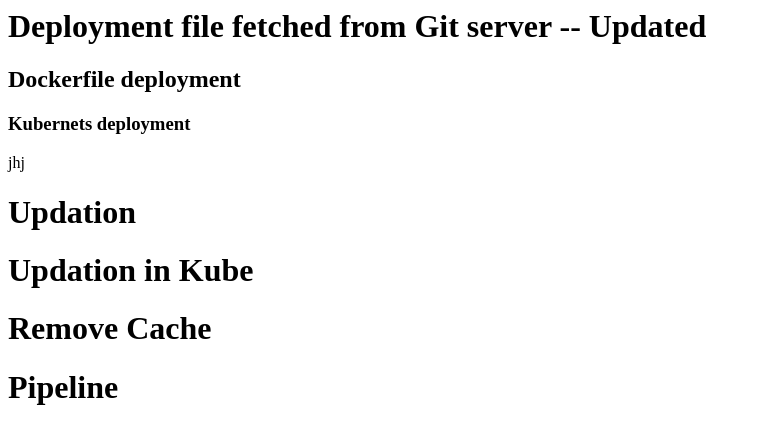
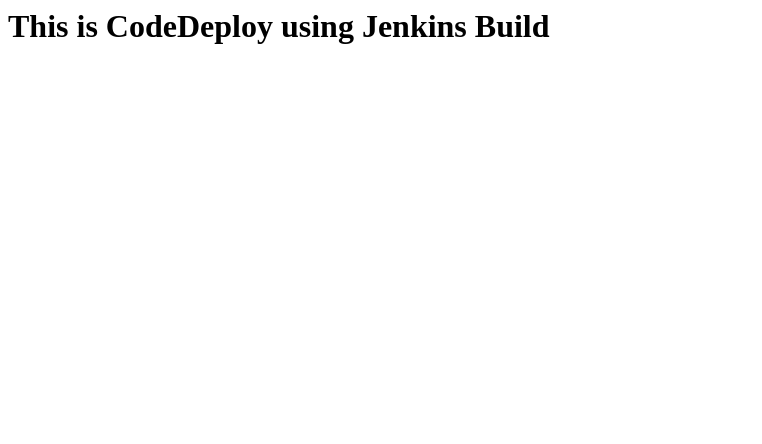
Before and after one commit to ammad-khalid/jenkin-projects, a plain HTML site: page index.html in a window 1280 px wide. Shown: the whole page, without its empty margins (0-762 px from the left). Drawn offline with Linux system fonts and the light colour scheme.

Commit message:
Update index.html

```diff
--- a/index.html
+++ b/index.html
@@ -1,8 +1 @@
-<h1>Deployment file fetched from Git server -- Updated</h1>
-<h2> Dockerfile deployment</h2>
-<h3> Kubernets deployment</h3>
-jhj
-<h1> Updation</h1>
-<h1> Updation in Kube</h1>
-<h1> Remove Cache </h1>
-<h1> Pipeline </h1>
+<h1> This is CodeDeploy using Jenkins Build</h1>
```
